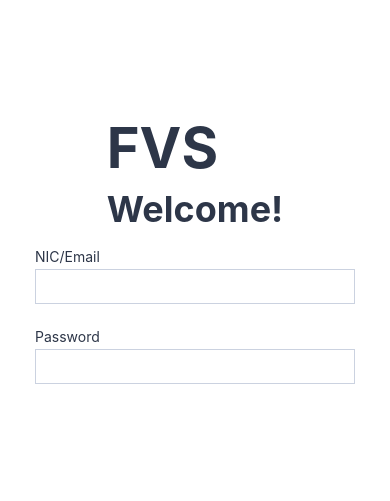
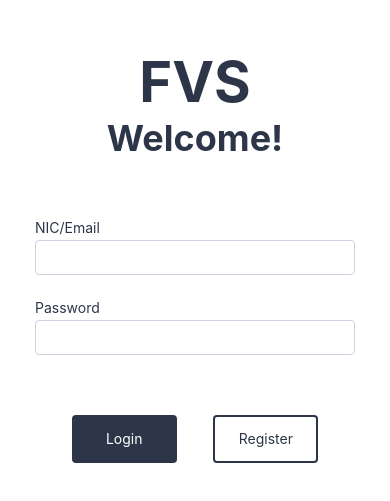
Before and after one commit to mendydias/fvs-eey-4189, a React Native app in the folder mobile-app/fvs-client/: screen / in a window 390 px wide. Shown: the part 167-668 px from the top of the page. Built offline with nearby package versions, Linux system fonts and the light colour scheme.

Commit message:
completed login page with new themed buttons

```diff
--- a/mobile-app/fvs-client/App.js
+++ b/mobile-app/fvs-client/App.js
@@ -1,6 +1,7 @@
-import { Pressable, StyleSheet, Text, View } from "react-native";
+import { StyleSheet, View } from "react-native";
 import Heading from "./components/Heading";
 import FormInput from "./components/FormInput";
+import Button from "./components/Button";
 import { useState } from "react";
 
 export default function App() {
@@ -28,12 +29,8 @@ export default function App() {
         />
       </View>
       <View style={styles.footer}>
-        <Pressable>
-          <Text></Text>
-        </Pressable>
-        <Pressable>
-          <Text></Text>
-        </Pressable>
+        <Button variant="primary" label="Login" onPress={undefined} />
+        <Button variant="secondary" label="Register" onPress={undefined} />
       </View>
     </View>
   );
@@ -46,6 +43,13 @@ const styles = StyleSheet.create({
     alignItems: "center",
   },
   header: {},
-  main: {},
-  footer: {},
+  main: {
+    marginTop: 48,
+  },
+  footer: {
+    marginTop: 48,
+    width: 320,
+    flexDirection: "row",
+    justifyContent: "space-evenly",
+  },
 });
--- /dev/null
+++ b/mobile-app/fvs-client/components/Button.js
@@ -0,0 +1,36 @@
+import { Pressable, StyleSheet, Text } from "react-native";
+
+export default function Button({ label, onPress, variant }) {
+  console.log(styles);
+  return (
+    <Pressable style={styles[variant]} onPress={onPress}>
+      <Text style={styles[variant + "Text"]}>{label}</Text>
+    </Pressable>
+  );
+}
+
+const styles = StyleSheet.create({
+  primary: {
+    width: 105,
+    height: 48,
+    justifyContent: "center",
+    alignItems: "center",
+    backgroundColor: "#2D3648",
+    borderRadius: 4,
+  },
+  primaryText: {
+    color: "#fff",
+  },
+  secondary: {
+    width: 105,
+    height: 48,
+    justifyContent: "center",
+    alignItems: "center",
+    borderWidth: 2,
+    borderRadius: 4,
+    borderColor: "#2D3648",
+  },
+  secondaryText: {
+    color: "#2D3648",
+  },
+});
--- a/mobile-app/fvs-client/components/FormInput.js
+++ b/mobile-app/fvs-client/components/FormInput.js
@@ -35,6 +35,7 @@ const styles = StyleSheet.create({
   input: {
     borderColor: "#CBD2E0",
     borderWidth: 1,
+    borderRadius: 4,
     padding: 8,
   },
 });
--- a/mobile-app/fvs-client/components/Heading.js
+++ b/mobile-app/fvs-client/components/Heading.js
@@ -18,11 +18,13 @@ const styles = StyleSheet.create({
     fontSize: 56,
     fontWeight: "bold",
     color: "#2D3648",
+    textAlign: "center",
   },
   headerTwo: {
-    marginVertical: 5,
     fontSize: 36,
     fontWeight: "bold",
     color: "#2D3648",
+    height: 43,
+    textAlign: "center",
   },
 });
```
